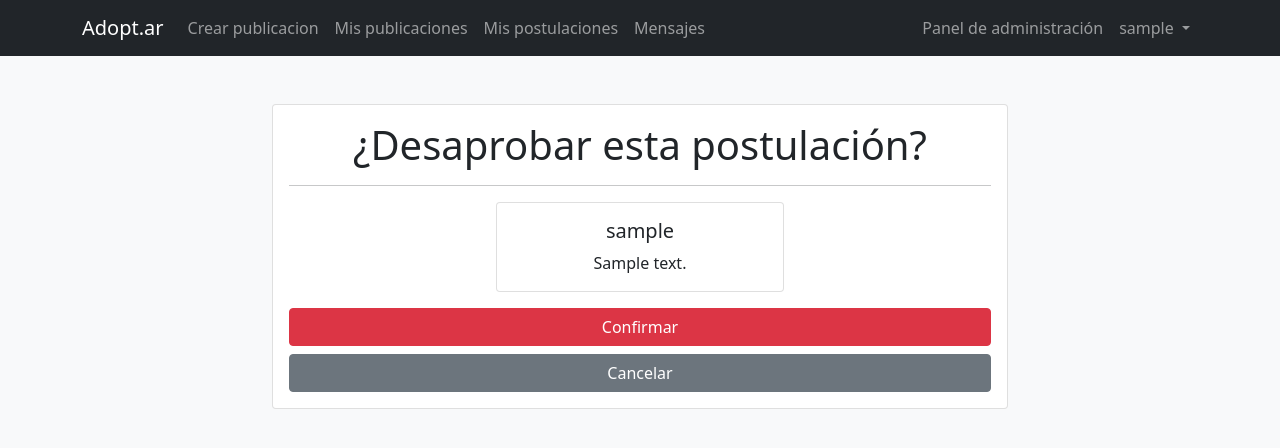
After one commit to alanobregon/adoptar, a Django app: page /postulations/1/disapprove in a window 1280 px wide. The commit adds this page. Shown: the top 448 px of the page. Run offline with Django 3.2, Linux system fonts and the light colour scheme; a user stored in the database is signed in; data comes from the database, SQL or seed files in the repository; tables that the repository leaves empty hold one stand-in row (values such as "Sample post"); parts of the project's set-up code (start-up, migrations or seed data) failed here and were passed over; some libraries are stand-ins or nearby versions.

Commit message:
pequeños cambios

```diff
--- a/applications/posts/urls.py
+++ b/applications/posts/urls.py
@@ -14,6 +14,7 @@ urlpatterns = [
     path("postulate/done", views.PostulationDoneTemplateView.as_view(), name="postulation_done"),
 
     path("postulations/<int:pk>/", views.ApproveCandidateView, name="approve_postulation"),
+    path("postulations/<int:pk>/disapprove", views.DisapproveCandidateView, name="disapprove_postulation"),
 
     path("my/", views.CurrentUserPostListView.as_view(), name="my_publications"),
     path("my/postulations", views.PostulationListView.as_view(), name="my_postulations"),
--- a/applications/posts/views.py
+++ b/applications/posts/views.py
@@ -130,7 +130,9 @@ class PostulateToPostCreateView(LoginRequiredMixin, generic.CreateView):
     def dispatch(self, request, *args, **kwargs):
         post = models.Post.objects.get(pk=self.kwargs['pk'])
         current_user = self.request.user
-        if post.author != current_user:
+        active_status = models.PostStatus.objects.get(status="Activa")
+
+        if post.author != current_user and post.status == active_status:
             return super().dispatch(request, *args, **kwargs)
         return redirect('posts:index')
 
@@ -162,11 +164,11 @@ def ApproveCandidateView(request, pk):
     disapprove_status = models.PostulationStatus.objects.get(status='Desaprobada')
     finish_status = models.PostStatus.objects.get(status='Finalizada')
 
-    if request.method == 'GET':
+    if request.method == 'GET' and post.author == request.user:
         return render(request, 'posts/postulations/approve.html', {
             'postulation': postulation
         })
-    elif request.method == 'POST':
+    elif request.method == 'POST' and post.author == request.user:
         qs = post.postulation_set.all()
         qs.update(status=disapprove_status)
 
@@ -177,3 +179,28 @@ def ApproveCandidateView(request, pk):
         postulation.save()
         url = reverse('users:calificate', kwargs={'slug': postulation.candidate.username})
         return HttpResponseRedirect(url)
+    else:
+        url = reverse('posts:index')
+        return HttpResponseRedirect(url)
+
+@login_required
+def DisapproveCandidateView(request, pk):
+    postulation = models.Postulation.objects.get(pk=pk)
+    post = postulation.post
+
+    disapprove_status = models.PostulationStatus.objects.get(status='Desaprobada')
+
+    if request.method == 'GET' and post.author == request.user:
+        return render(request, 'posts/postulations/disapprove.html', {
+            'postulation': postulation
+        })
+    elif request.method == 'POST' and post.author == request.user:
+
+        postulation.status = disapprove_status
+        postulation.save()
+
+        url = reverse('posts:index')
+        return HttpResponseRedirect(url)
+    else:
+        url = reverse('posts:index')
+        return HttpResponseRedirect(url)
--- a/templates/posts/detail.html
+++ b/templates/posts/detail.html
@@ -39,6 +39,11 @@
         <div class="d-grid gap-2">
           {% if post.get_status == 'Cancelada' %}
             <button disabled class="btn btn-danger">Publicacion cancelada</button>
+          {% elif post.get_status == 'Suspendida' %}
+            <button disabled class="btn btn-secondary">Publicacion suspendida</button>
+            {% if post.author == user %}
+              <a href="{% url 'posts:update' post.id %}" class="btn btn-outline-primary" type="button">Editar publicación</a>
+            {% endif %}
           {% elif post.get_status == 'Finalizada' %}
             <button disabled class="btn btn-success">Publicacion finalizada</button>
           {% else %}
--- a/templates/posts/postulations.html
+++ b/templates/posts/postulations.html
@@ -26,7 +26,7 @@
                     {% if p.status.status == 'En evaluación' %}
                       {% if p.post.author == user %}
                         <a href="{% url 'posts:approve_postulation' p.id %}">Aprobar</a>
-                        <a href="#">Desaprobar</a>
+                        <a href="{% url 'posts:disapprove_postulation' p.id %}">Desaprobar</a>
                       {% endif %}
                     {% endif %}
                   </div>
--- /dev/null
+++ b/templates/posts/postulations/disapprove.html
@@ -0,0 +1,31 @@
+{% extends 'base.html' %}
+{% block title %}Aprobar postulación{% endblock title %}
+
+{% block content %}
+  <div class="row justify-content-center">
+    <div class="col-md-8">
+      <div class="card">
+        <div class="card-body">
+          <h4 class="display-6 text-center">¿Desaprobar esta postulación?</h4><hr>
+
+          <div class="row justify-content-center">
+            <div class="card mb-3 text-center" style="width: 18rem;">
+              <div class="card-body">
+                <h5 class="card-title">{{ postulation.candidate }}</h5>
+                <p class="card-text">{{ postulation.comment }}</p>
+              </div>
+            </div>
+          </div>
+
+          <form method="post">
+            {% csrf_token %}
+            <div class="d-grid gap-2">
+              <button type="submit" class="btn btn-danger">Confirmar</button>
+              <a href="{% url 'posts:index' %}" type="button" class="btn btn-secondary">Cancelar</a>
+            </div>
+          </form>
+        </div>
+      </div>
+    </div>
+  </div>
+{% endblock content %}
```
Also changed, not shown: templates/chats/index.html (+5 -13 lines).
